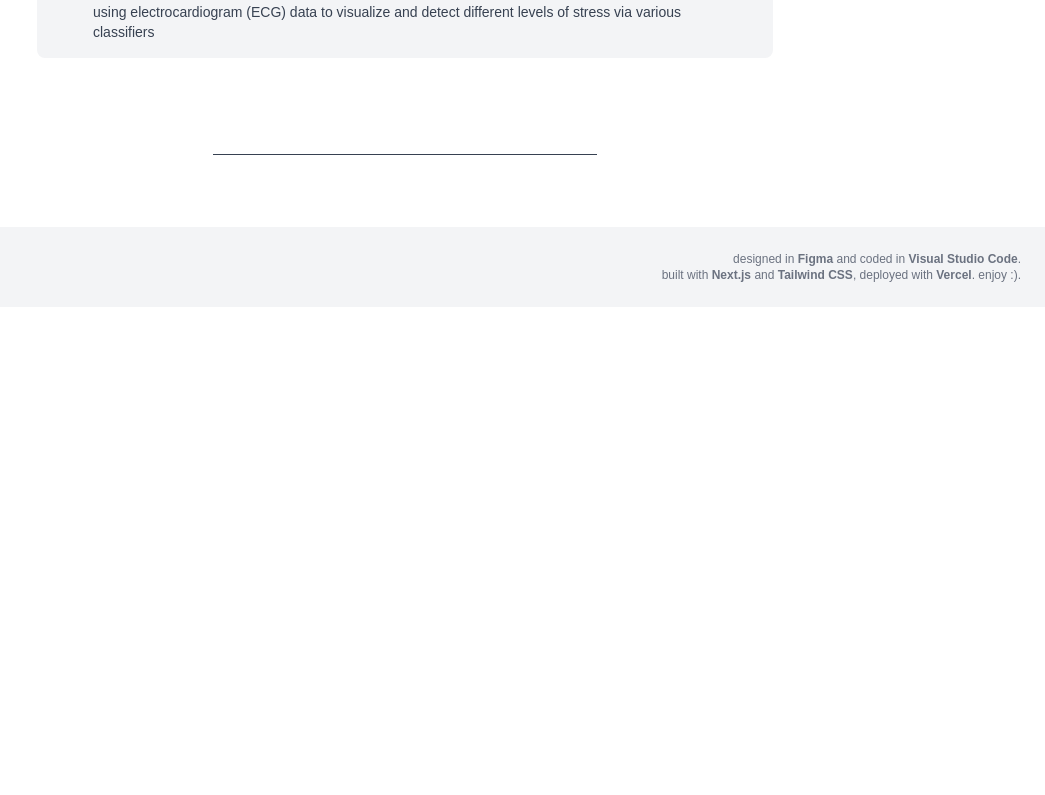
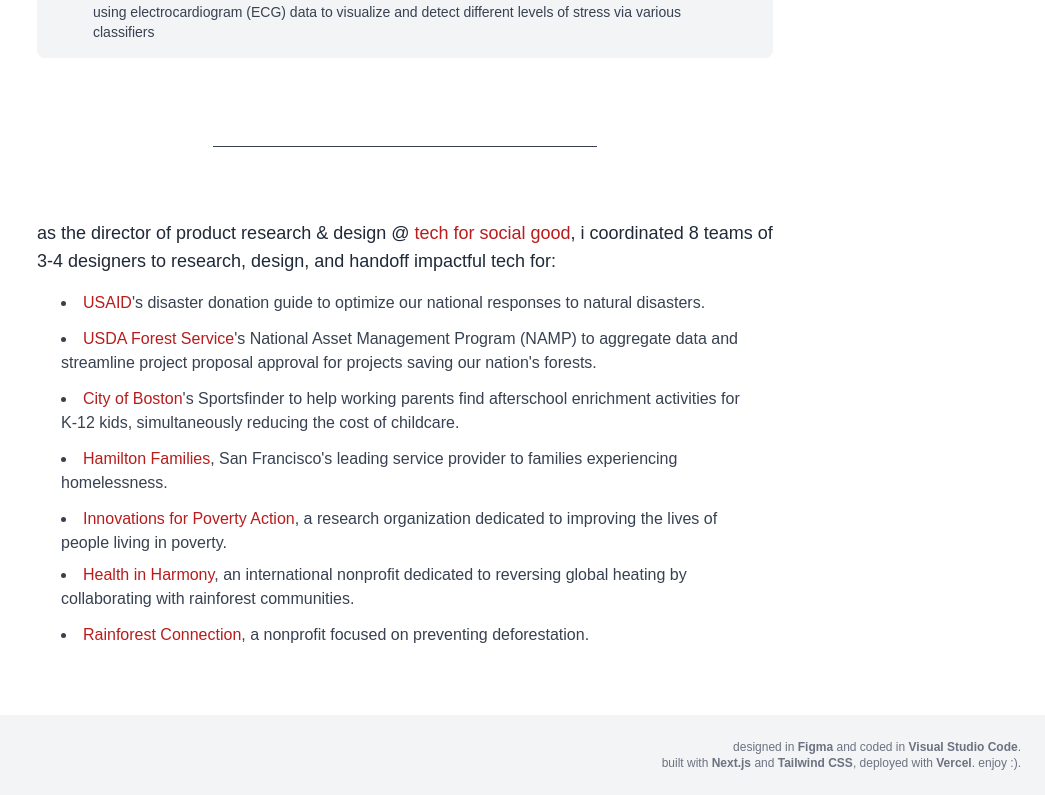
Before and after one commit to shxrryliu/personal-website, a Next.js app: page /projects in a window 1280 px wide. Shown: the part 1350-2145 px from the top of the page, without its empty margins (235-1280 px from the left). Before the commit the page ends 1657 px from the top, so only its background shows below. Built offline with nearby package versions, Linux system fonts and the light colour scheme; some icons are missing.

Commit message:
adding projects

```diff
--- a/components/indexdata.js
+++ b/components/indexdata.js
@@ -47,13 +47,13 @@
         title: "Discriminology Community Data Platform",
         description: "UX research, product design",
         imageUrl: "/projects/discriminology/cover2.png",
-        link: "#",
+        link: "/projects/discriminology",
     },
     {
         title: "UNCDF Matanataki Waste Fee Payment Platform",
         description: "UX research, product design",
         imageUrl: "/projects/matanataki/cover.png",
-        link: "#",
+        link: "/projects/matanataki",
     },
     {
       title: "The Pulse of Pressure: Analysis of HRV Data for Stress Detection",
--- a/components/projectdata.js
+++ b/components/projectdata.js
@@ -9,13 +9,13 @@
         title: "Discriminology Community Data Platform",
         description: "UX research, product design",
         imageUrl: "/projects/discriminology/cover2.png",
-        link: "#",
+        link: "/projects/discriminology",
     },
     {
         title: "UNCDF Matanataki Waste Fee Payment Platform",
         description: "UX research, product design",
         imageUrl: "/projects/matanataki/cover.png",
-        link: "#",
+        link: "/projects/matanataki",
     },
 ]
 
--- a/pages/projects.js
+++ b/pages/projects.js
@@ -1,4 +1,5 @@
 import '../tailwind.config'
+import Link from 'next/link';
 import ProjectCard from '../components/projectcard';
 import { productDesign, quantitativeSociologyReports, engineeringReports } from '../components/projectdata';
 import ProjectStrip from '../components/projectstrip';
@@ -40,8 +41,48 @@
                 </div>
             </div>
 
+            {/* divider */}
             <div className='max-w-3xl w-full mx-auto'>
-                <hr className="border-t border-gray-700 w-1/2 sm:my-12 my-6 mx-auto" />
+                <hr className="border-t border-gray-700 w-1/2 sm:my-10 my-6 mx-auto" />
+            </div>
+
+            {/* more t4sg projects */}
+            <div className='max-w-3xl w-full p-4 md:mx-auto mx-3 sm:my-4'>
+                <p className='text-lg pb-4 text-gray-800'>as the <a className='font-medium'>director of product research & design</a> @ {' '}
+                <Link
+                    href="https://socialgood.hcs.harvard.edu/"
+                    className="group relative text-red-700 hover:text-red-900 transition duration-300"
+                    passHref
+                >
+                    tech for social good
+                    {/* <span className="absolute -bottom-1 left-0 w-0 h-0.5 bg-red-700 transition-all duration-200 group-hover:w-full"></span> */}
+                </Link>, i coordinated 8 teams of 3-4 designers to research, design, and handoff impactful tech for:</p>
+
+                <ul className="list-disc list-inside mx-6 text-gray-700">
+                    <li className='mb-3'>
+                        <Link href='https://www.usaid.gov/' className='text-red-700 hover:text-red-900'>USAID</Link>'s disaster donation guide to optimize our national responses to natural disasters.
+                    </li>
+                    <li className='mb-3'>
+                        <Link href='https://www.fs.usda.gov/' className='text-red-700 hover:text-red-900'>USDA Forest Service</Link>'s National Asset Management Program (NAMP) to aggregate data and streamline project proposal approval for projects saving our nation's forests.
+                    </li>
+                    <li className='mb-3'>
+                        <Link href='https://www.boston.gov/' className='text-red-700 hover:text-red-900'>City of Boston</Link>'s Sportsfinder to help working parents find afterschool enrichment activities for K-12 kids, simultaneously reducing the cost of childcare.
+                    </li>
+
+                    <li className='mb-3'>
+                        <Link href='https://www.hamiltonfamilies.org/' className='text-red-700 hover:text-red-900'>Hamilton Families</Link>
+                        , San Francisco's leading service provider to families experiencing homelessness.
+                    </li>                    <li className='mb-2'>
+                        <Link href='https://poverty-action.org/' className='text-red-700 hover:text-red-900'>Innovations for Poverty Action</Link>, a research organization dedicated to improving the lives of people living in poverty.
+                    </li>
+                    <li className='mb-3'>
+                        <Link href='https://healthinharmony.org/' className='text-red-700 hover:text-red-900'>Health in Harmony</Link>, an international nonprofit dedicated to reversing global heating by collaborating with rainforest communities.
+                    </li>
+                    <li className='mb-3'>
+                        <Link href='https://rfcx.org/' className='text-red-700 hover:text-red-900'>Rainforest Connection</Link>
+                        , a nonprofit focused on preventing deforestation.
+                    </li>                </ul>
+
             </div>
         </div>
     )
--- /dev/null
+++ b/pages/projects/matanataki.js
@@ -0,0 +1,8 @@
+import '../../tailwind.config'
+
+
+export default function Home() {
+    return (
+        <h1>filler</h1>
+    )
+}
```
